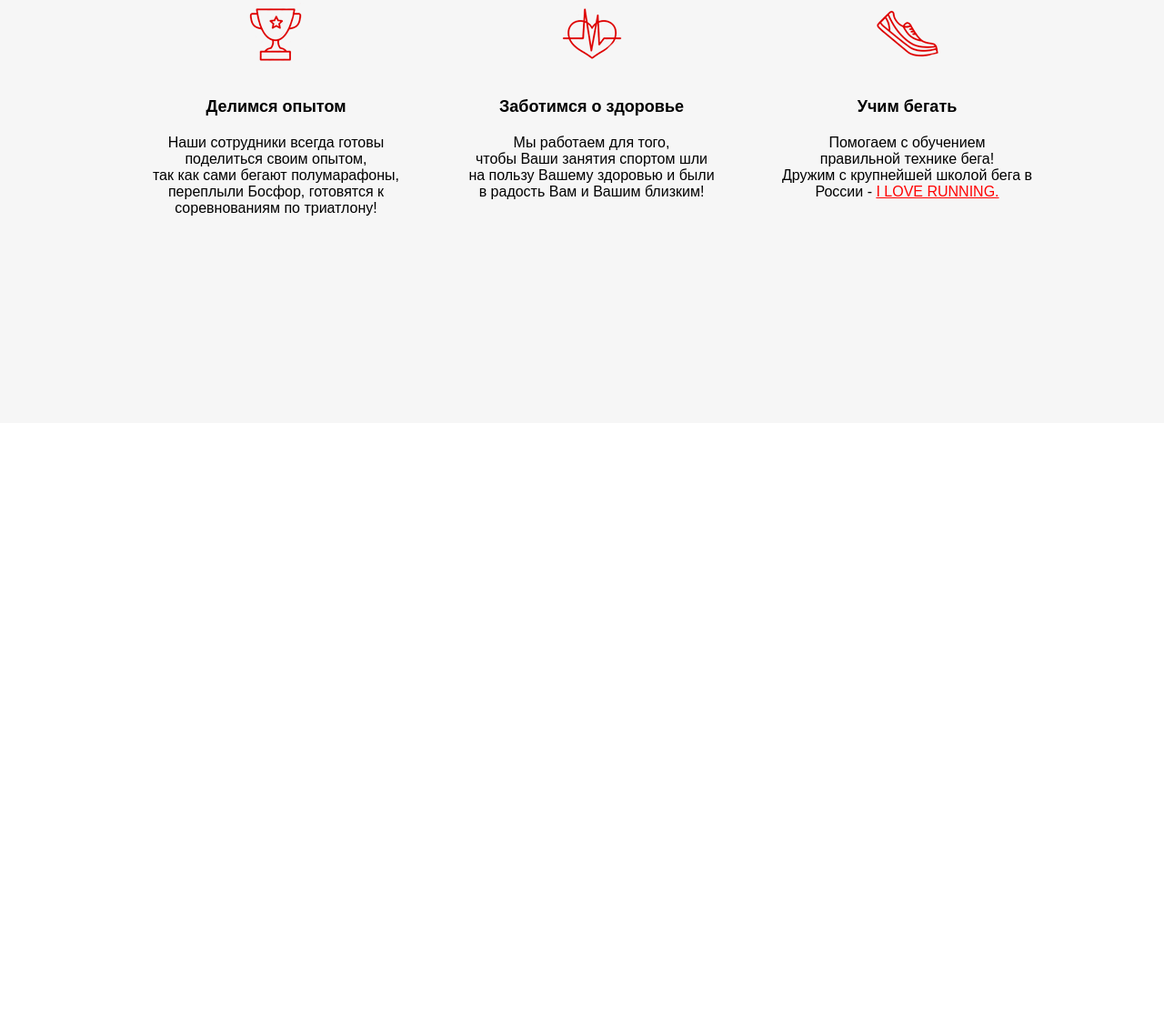
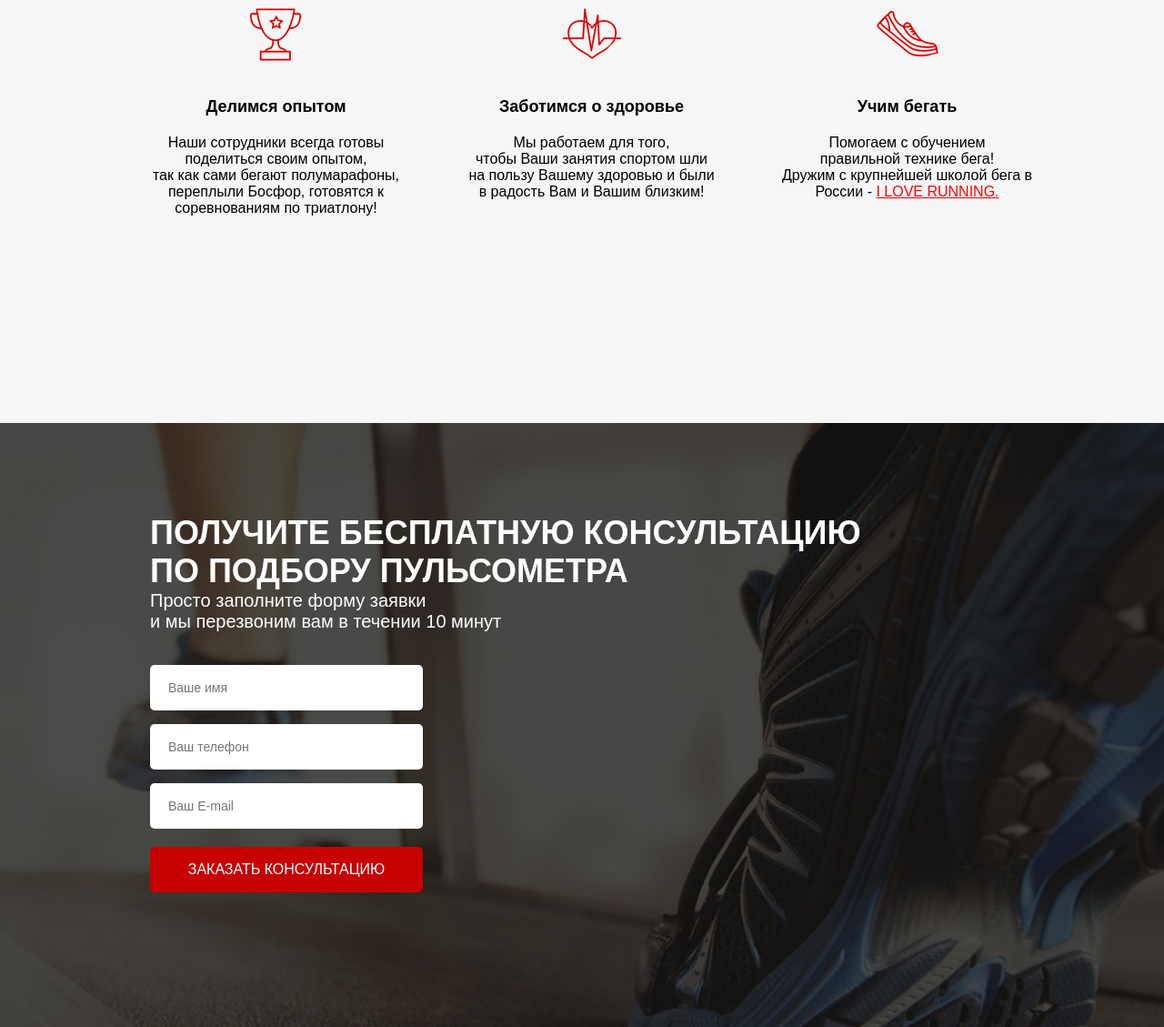
Before and after one commit to 1ogosh/Pulse-Landing, a website: page src/index.html in a window 1280 px wide. Shown: the part 928-2057 px from the top of the page at 91% size. Before the commit the page ends 1393 px from the top, so only its background shows below. Drawn offline with Linux system fonts and the light colour scheme; a web font is replaced by a local one.

Commit message:
third section

```diff
--- a/src/index.html
+++ b/src/index.html
@@ -80,8 +80,22 @@
                     </div>
                 </div>
             </div>
+        </div>
+    </div>
 
+    <div class="consultation">
+        <div class="container">
+            <h2 class="consultation_title">Получите бесплатную консультацию<br>по подбору пульсометра </h2>
+            <div class="consultation_descr">
+                Просто заполните форму заявки <br>и мы перезвоним вам в течении 10 минут
+            </div>
+            <form class="feed-form" action="#">
+                <input name="name" required placeholder="Ваше имя"  type="text">
+                <input name="phone" required placeholder="Ваш телефон"  type="number">
+                <input name="email" required placeholder="Ваш E-mail"  type="email">
 
+                <button class="button_big_third">заказать консультацию</button>
+            </form>
         </div>
     </div>
 </body>
--- a/src/scss/_buttons.scss
+++ b/src/scss/_buttons.scss
@@ -35,3 +35,15 @@
     font-weight: 500;
     text-transform: uppercase;
   }
+
+  .button_big_third{
+    width: 300px;
+    height: 50px;
+    border-radius: 5px;
+    background-color: $main-color;
+    border: none;
+    color: #ffffff;
+    font-size: 16px;
+    font-weight: 500;
+    text-transform: uppercase;
+  }
--- /dev/null
+++ b/src/scss/_consultation.scss
@@ -0,0 +1,18 @@
+.consultation {
+    min-height: 680px;
+    padding: 100px 0 92px 0;
+    background: url(../img/bg/bg2.png) center center/cover no-repeat;
+    &_title{
+        font-size: 36px;
+        font-weight: 700;
+        color: #ffffff;
+        text-align: center;
+        text-transform: uppercase;
+        text-align: left;
+    }
+    &_descr{
+        font-weight: 500;
+        font-size: 20px;
+        color: #ffffff;
+    }
+}
--- /dev/null
+++ b/src/scss/_forms.scss
@@ -0,0 +1,20 @@
+.feed-form {
+    margin-top: 36px;
+    display: flex;
+    flex-direction: column;
+    width: 300px;
+    input{
+       height: 50px;
+       border-radius: 5px;
+       background-color: #fff;
+       margin-bottom: 15px;
+       border: none;
+       padding: 0 20px;
+       color: #4b4b4b;
+       font-size: 14px;
+       font-weight: 300;
+       &:nth-child(3){
+        margin-bottom: 20px;
+       }
+    }
+}
--- a/src/scss/style.scss
+++ b/src/scss/style.scss
@@ -4,6 +4,8 @@
 @import 'buttons';
 @import 'header';
 @import 'priorites';
+@import 'consultation';
+@import 'forms';
 
 
 *{
```
Also changed, not shown: src/css/style.css.
